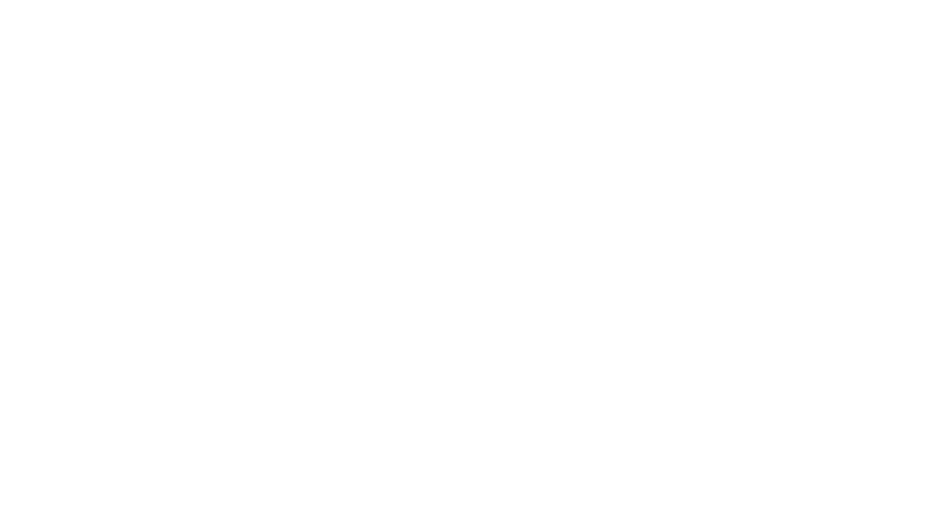
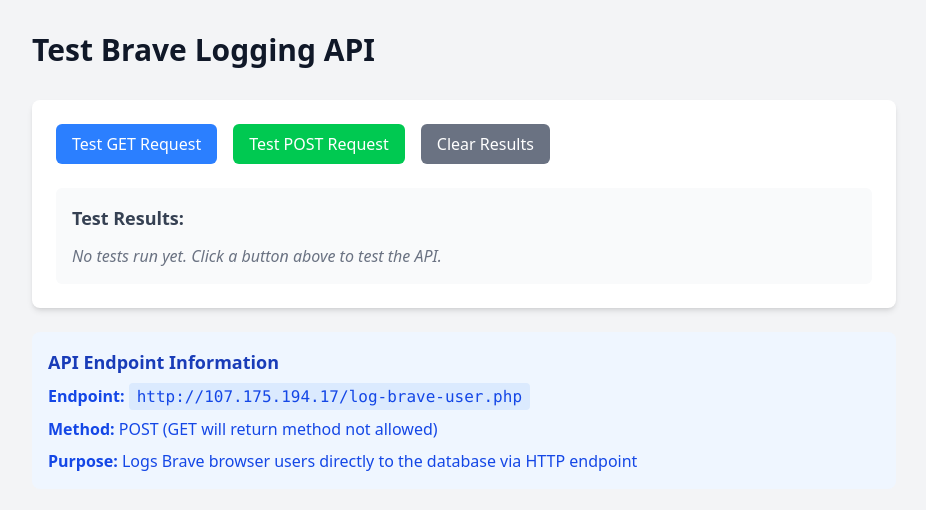
Before and after one commit to happyfamilyok/happyfamilyok-2, a Nuxt app in the folder app2/: page /test-api in a window 1280 px wide. Before the commit this address had no page. Shown: the top 510 px of the page, without its empty margins (176-1102 px from the left). Built offline with nearby package versions, Linux system fonts and the light colour scheme.

Commit message:
allow endpoint

```diff
--- a/app2/nuxt.config.ts
+++ b/app2/nuxt.config.ts
@@ -1,9 +1,7 @@
 import tailwindcss from "@tailwindcss/vite";
 
-// Mixed Content Configuration Options:
-// 1. 'upgrade-insecure-requests' - Automatically upgrades HTTP to HTTPS (recommended)
-// 2. For more permissive mixed content, replace the CSP with:
-//    'default-src \'self\' https: http: data: blob: \'unsafe-inline\' \'unsafe-eval\''
+// Mixed Content Configuration:
+// Allows HTTP requests to specific endpoint (107.175.194.17) while maintaining security
 
 export default defineNuxtConfig({
   compatibilityDate: "2025-07-15",
@@ -12,8 +10,14 @@
   app: {
     head: {
       meta: [
-        { name: 'Content-Security-Policy', content: 'upgrade-insecure-requests' },
-        { 'http-equiv': 'Content-Security-Policy', content: 'upgrade-insecure-requests' }
+        {
+          name: 'Content-Security-Policy',
+          content: "default-src 'self' https:; connect-src 'self' https: http://107.175.194.17; script-src 'self' 'unsafe-inline' 'unsafe-eval'; style-src 'self' 'unsafe-inline' https:; img-src 'self' data: https: http:; font-src 'self' https: data:;"
+        },
+        {
+          'http-equiv': 'Content-Security-Policy',
+          content: "default-src 'self' https:; connect-src 'self' https: http://107.175.194.17; script-src 'self' 'unsafe-inline' 'unsafe-eval'; style-src 'self' 'unsafe-inline' https:; img-src 'self' data: https: http:; font-src 'self' https: data:;"
+        }
       ],
       link: [
         { rel: 'icon', href: '/favicon.ico' },
@@ -27,7 +31,7 @@
     routeRules: {
       '/**': {
         headers: {
-          'Content-Security-Policy': 'upgrade-insecure-requests',
+          'Content-Security-Policy': "default-src 'self' https:; connect-src 'self' https: http://107.175.194.17; script-src 'self' 'unsafe-inline' 'unsafe-eval'; style-src 'self' 'unsafe-inline' https:; img-src 'self' data: https: http:; font-src 'self' https: data:;",
           'X-Content-Type-Options': 'nosniff',
           'X-Frame-Options': 'DENY',
           'X-XSS-Protection': '1; mode=block'
--- /dev/null
+++ b/app2/pages/test-api.vue
@@ -0,0 +1,168 @@
+<template>
+  <div class="min-h-screen bg-gray-100 py-8">
+    <div class="max-w-4xl mx-auto px-4">
+      <h1 class="text-3xl font-bold text-gray-900 mb-8">Test Brave Logging API</h1>
+
+      <div class="bg-white rounded-lg shadow-md p-6 mb-6">
+        <div class="flex gap-4 mb-6">
+          <button
+            @click="testGet"
+            :disabled="loading"
+            class="bg-blue-500 hover:bg-blue-600 disabled:bg-blue-300 text-white px-4 py-2 rounded-md transition-colors"
+          >
+            {{ loading && currentTest === 'get' ? 'Testing...' : 'Test GET Request' }}
+          </button>
+
+          <button
+            @click="testPost"
+            :disabled="loading"
+            class="bg-green-500 hover:bg-green-600 disabled:bg-green-300 text-white px-4 py-2 rounded-md transition-colors"
+          >
+            {{ loading && currentTest === 'post' ? 'Testing...' : 'Test POST Request' }}
+          </button>
+
+          <button
+            @click="clearResults"
+            class="bg-gray-500 hover:bg-gray-600 text-white px-4 py-2 rounded-md transition-colors"
+          >
+            Clear Results
+          </button>
+        </div>
+
+        <div class="bg-gray-50 rounded-md p-4">
+          <h3 class="text-lg font-semibold text-gray-700 mb-3">Test Results:</h3>
+          <div v-if="results.length === 0" class="text-gray-500 italic">
+            No tests run yet. Click a button above to test the API.
+          </div>
+          <div v-else class="space-y-3">
+            <div
+              v-for="(result, index) in results"
+              :key="index"
+              class="p-3 rounded border-l-4"
+              :class="{
+                'bg-green-50 border-green-400': result.success,
+                'bg-red-50 border-red-400': !result.success
+              }"
+            >
+              <div class="flex items-center justify-between mb-2">
+                <span class="font-medium" :class="result.success ? 'text-green-700' : 'text-red-700'">
+                  {{ result.type }} {{ result.success ? 'Success' : 'Error' }}
+                </span>
+                <span class="text-sm text-gray-500">{{ result.timestamp }}</span>
+              </div>
+              <pre class="text-sm bg-white p-2 rounded overflow-x-auto" :class="result.success ? 'text-green-800' : 'text-red-800'">{{ result.data }}</pre>
+            </div>
+          </div>
+        </div>
+      </div>        <div class="bg-blue-50 rounded-lg p-4">
+        <h3 class="text-lg font-semibold text-blue-800 mb-2">API Endpoint Information</h3>
+        <p class="text-blue-700 mb-2">
+          <strong>Endpoint:</strong> <code class="bg-blue-100 px-2 py-1 rounded">http://107.175.194.17/log-brave-user.php</code>
+        </p>
+        <p class="text-blue-700 mb-2">
+          <strong>Method:</strong> POST (GET will return method not allowed)
+        </p>
+        <p class="text-blue-700">
+          <strong>Purpose:</strong> Logs Brave browser users directly to the database via HTTP endpoint
+        </p>
+      </div>
+    </div>
+  </div>
+</template>
+
+<script setup>
+// Page metadata
+useHead({
+  title: 'Test API - Happy Family',
+  meta: [
+    { name: 'description', content: 'Test page for Brave user logging API endpoint' }
+  ]
+})
+
+// Reactive data
+const loading = ref(false)
+const currentTest = ref('')
+const results = ref([])
+
+// Test GET request (should fail with 405 Method Not Allowed)
+const testGet = async () => {
+  loading.value = true
+  currentTest.value = 'get'
+
+  try {
+    const response = await fetch('http://107.175.194.17/log-brave-user.php', {
+      method: 'GET'
+    })
+
+    const result = await response.json()
+
+    addResult('GET', !response.ok, {
+      status: response.status,
+      statusText: response.statusText,
+      data: result
+    })
+  } catch (error) {
+    addResult('GET', false, {
+      error: error.message,
+      name: error.name
+    })
+  } finally {
+    loading.value = false
+    currentTest.value = ''
+  }
+}
+
+// Test POST request (should succeed)
+const testPost = async () => {
+  loading.value = true
+  currentTest.value = 'post'
+
+  try {
+    const response = await fetch('http://107.175.194.17/log-brave-user.php', {
+      method: 'POST',
+      mode: 'cors',
+      headers: {
+        'Content-Type': 'application/json',
+        'Accept': 'application/json',
+      },
+      body: JSON.stringify({
+        action: 'log_brave_user',
+        timestamp: new Date().toISOString(),
+        userAgent: navigator.userAgent,
+        url: window.location.href
+      })
+    })
+
+    const result = await response.json()
+
+    addResult('POST', response.ok, {
+      status: response.status,
+      statusText: response.statusText,
+      data: result
+    })
+  } catch (error) {
+    addResult('POST', false, {
+      error: error.message,
+      name: error.name
+    })
+  } finally {
+    loading.value = false
+    currentTest.value = ''
+  }
+}
+
+// Add result to the list
+const addResult = (type, success, data) => {
+  results.value.unshift({
+    type,
+    success,
+    data: JSON.stringify(data, null, 2),
+    timestamp: new Date().toLocaleTimeString()
+  })
+}
+
+// Clear all results
+const clearResults = () => {
+  results.value = []
+}
+</script>
--- a/app2/test-endpoint.html
+++ /dev/null
@@ -1,55 +0,0 @@
-<!DOCTYPE html>
-<html>
-<head>
-    <title>Test Brave Logging Endpoint</title>
-</head>
-<body>
-    <h1>Test Brave Logging Endpoint</h1>
-    <button onclick="testEndpoint()">Test GET Request</button>
-    <button onclick="testPost()">Test POST Request</button>
-    <div id="results"></div>
-
-    <script>
-        async function testEndpoint() {
-            const results = document.getElementById('results');
-            results.innerHTML = '<p>Testing GET request...</p>';
-
-            try {
-                const response = await fetch('http://107.175.194.17/log-brave-user.php', {
-                    method: 'GET'
-                });
-
-                const result = await response.json();
-                results.innerHTML += `<p>GET Success: ${JSON.stringify(result)}</p>`;
-            } catch (error) {
-                results.innerHTML += `<p>GET Error: ${error.message}</p>`;
-            }
-        }
-
-        async function testPost() {
-            const results = document.getElementById('results');
-            results.innerHTML += '<p>Testing POST request...</p>';
-
-            try {
-                const response = await fetch('http://107.175.194.17/log-brave-user.php', {
-                    method: 'POST',
-                    headers: {
-                        'Content-Type': 'application/json',
-                    },
-                    body: JSON.stringify({
-                        action: 'log_brave_user',
-                        timestamp: new Date().toISOString(),
-                        userAgent: navigator.userAgent,
-                        url: window.location.href
-                    })
-                });
-
-                const result = await response.json();
-                results.innerHTML += `<p>POST Success: ${JSON.stringify(result)}</p>`;
-            } catch (error) {
-                results.innerHTML += `<p>POST Error: ${error.message}</p>`;
-            }
-        }
-    </script>
-</body>
-</html>
```
